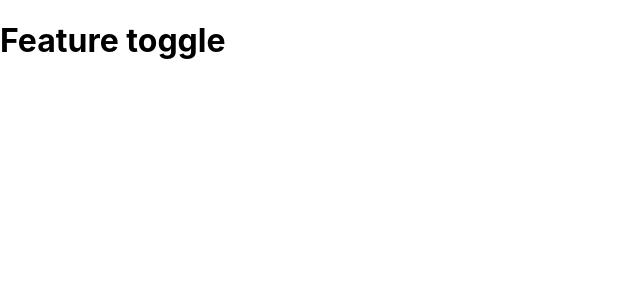
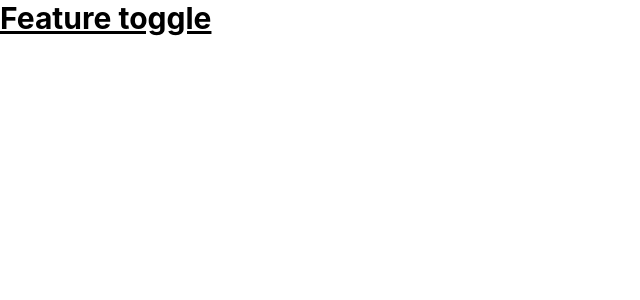
Before and after one commit to zorasantos/bootcamp-reactjsce-feature-toggle, a React (Create React App) app in the folder client/: page / in a window 1280 px wide. Shown: the top 300 px of the page, without its empty margins (0-640 px from the left). Built offline with nearby package versions, Linux system fonts and the light colour scheme.

Commit message:
feat: config tailwindcss

```diff
--- a/client/src/App.tsx
+++ b/client/src/App.tsx
@@ -1,7 +1,7 @@
 
 function App() {
   return (
-    <h1>Feature toggle</h1>
+    <h1 className="text-3xl font-bold underline">Feature toggle</h1>
   );
 }
 
--- a/client/src/index.css
+++ b/client/src/index.css
@@ -1,3 +1,7 @@
+@tailwind base;
+@tailwind components;
+@tailwind utilities;
+
 body {
   margin: 0;
   font-family: -apple-system, BlinkMacSystemFont, 'Segoe UI', 'Roboto', 'Oxygen',
--- /dev/null
+++ b/client/tailwind.config.js
@@ -0,0 +1,10 @@
+/** @type {import('tailwindcss').Config} */
+module.exports = {
+  content: [
+    "./src/**/*.{js,jsx,ts,tsx}",
+  ],
+  theme: {
+    extend: {},
+  },
+  plugins: [],
+}
```
